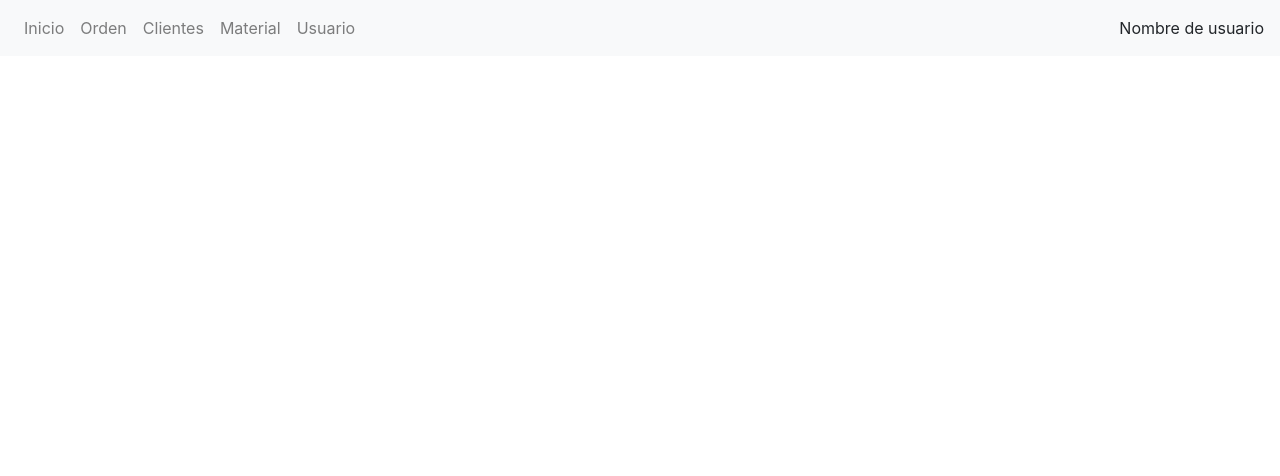
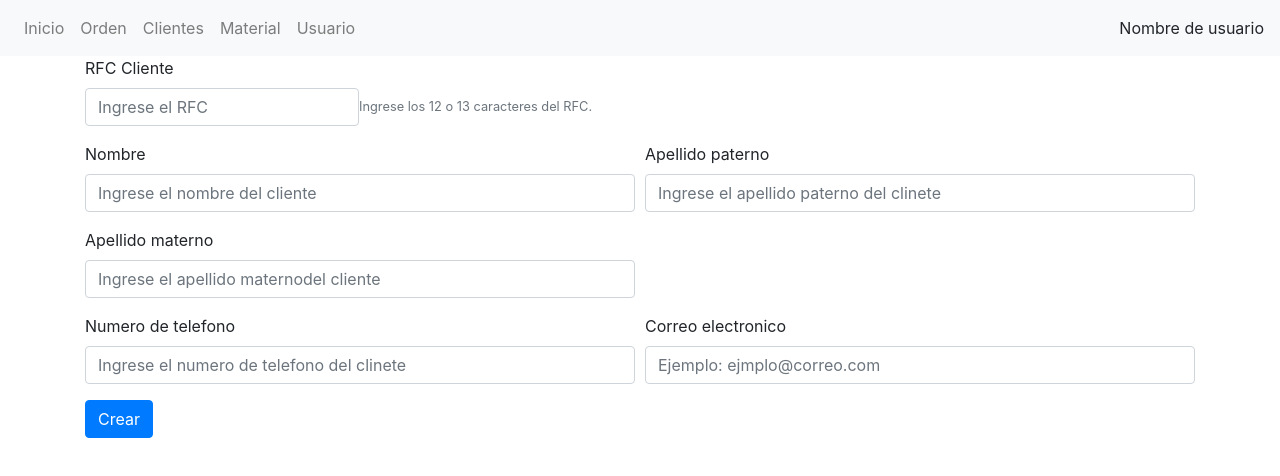
Before and after one commit to Ernesto-Vill/CFE_ANGULAR, an Angular app in the folder cfe/: page /cliente/formulario in a window 1280 px wide. Before the commit this address led to /. Shown: the top 476 px of the page. Built offline with nearby package versions, Linux system fonts and the light colour scheme.

Commit message:
Agregar y modificar clioente

```diff
--- a/cfe/src/app/app.module.ts
+++ b/cfe/src/app/app.module.ts
@@ -1,11 +1,13 @@
 import { BrowserModule } from '@angular/platform-browser';
 import { NgModule } from '@angular/core';
+import { FormsModule } from '@angular/forms'
 
 import { AppRoutingModule } from './app-routing.module';
 import { AppComponent } from './app.component';
 import { OrdenComponent } from './orden/orden.component';
 import { NavbarComponent } from './navbar/navbar.component';
 import { OrdenService } from './orden/orden.service';
+import { ClienteService } from './cliente/cliente.service';
 import { HttpClientModule } from '@angular/common/http';
 
 import { ClienteComponent } from './cliente/cliente.component';
@@ -22,7 +24,8 @@ const routes: Routes = [
   {path:'material',component:MaterialComponent},
   {path:'usuario',component:UsuarioComponent},
   {path:'cliente',component:ClienteComponent},
-  {path:'clienteformulario',component:ClienteformularioComponent},
+  {path:'cliente/formulario',component:ClienteformularioComponent},
+  {path:'cliente/formulario/:id',component:ClienteformularioComponent},
   {path:'materialformulario',component:MaterialformularioComponent},
   {path:'usuarioformulario',component:UsuarioformularioComponent},
 ]
@@ -42,9 +45,11 @@ const routes: Routes = [
     BrowserModule,
     HttpClientModule,
     AppRoutingModule,
+    FormsModule,
     RouterModule.forRoot(routes)
   ],
-  providers: [OrdenService],
+  providers: [OrdenService,
+              ClienteService],
   bootstrap: [AppComponent]
 })
 export class AppModule { }
--- a/cfe/src/app/cliente/cliente.component.html
+++ b/cfe/src/app/cliente/cliente.component.html
@@ -49,7 +49,7 @@
       <div class="dropdown-menu">
         <ul class="list-group">
           <li class="list-group-item"><a >Ver</a></li>
-          <li class="list-group-item"><a >Actualizar</a></li>
+          <li class="list-group-item" [routerLink]="['/cliente/formulario', cliente.idClient]" ><a >Actualizar</a></li>
           <li class="list-group-item" ><a (click)='delete(cliente)' >Eliminar</a></li>
         </ul>
       </div>
@@ -59,5 +59,5 @@
 
   </tbody>
 </table>
-<button type="submit" class="btn btn-secondary" routerLink="/clienteformulario">Agregar</button>
+<button type="submit" class="btn btn-secondary" routerLink="/cliente/formulario">Agregar</button>
 </div>
--- a/cfe/src/app/cliente/clienteformulario/clienteformulario.component.html
+++ b/cfe/src/app/cliente/clienteformulario/clienteformulario.component.html
@@ -3,7 +3,7 @@
   <div class="form-group">
     <label for="RFC cliente">RFC Cliente</label>
     <div class="form-inline">
-        <input type="text" class="form-control" placeholder="Ingrese el RFC">
+        <input type="text" class="form-control" [(ngModel)]="cliente.idClient" name="rfc" placeholder="Ingrese el RFC">
         <small id="RFC cliente HelpInline" class="text-muted">
           Ingrese los 12 o 13 caracteres del RFC.
         </small>
@@ -13,27 +13,31 @@
   <div class="form-row">
     <div class="form-group col-md-6">
       <label for="inputNombreCliente">Nombre</label>
-      <input type="text" class="form-control" placeholder="Ingrese el nombre del cliente">
+      <input type="text" class="form-control" [(ngModel)]="cliente.nomClient" name="nombre" placeholder="Ingrese el nombre del cliente">
     </div>
     <div class="form-group col-md-6">
       <label for="inputApellidoPaternoCliente">Apellido paterno</label>
-      <input type="text" class="form-control" placeholder="Ingrese el apellido paterno del clinete">
+      <input type="text" class="form-control" [(ngModel)]="cliente.apPaClient" name="apepa" placeholder="Ingrese el apellido paterno del clinete">
     </div>
     <div class="form-group col-md-6">
       <label for="inputApellidoMaternoCliente">Apellido materno</label>
-      <input type="text" class="form-control" placeholder="Ingrese el apellido maternodel cliente">
+      <input type="text" class="form-control" [(ngModel)]="cliente.apMaClient" name="apema" placeholder="Ingrese el apellido maternodel cliente">
     </div>
   </div>
   <div class="form-row">
     <div class="form-group col-md-6">
       <label for="inputNumeroTelefonicoCliente">Numero de telefono</label>
-      <input type="text" class="form-control" placeholder="Ingrese el numero de telefono del clinete">
+      <input type="text" class="form-control" [(ngModel)]="cliente.telClient" name="tel" placeholder="Ingrese el numero de telefono del clinete">
     </div>
     <div class="form-group col-md-6">
       <label for="inputEmalCliente">Correo electronico</label>
-      <input type="email" class="form-control" id="inputEmail4" placeholder="Ejemplo: ejmplo@correo.com">
+      <input type="email" class="form-control" id="inputEmail4" [(ngModel)]="cliente.emailClient" name="email" placeholder="Ejemplo: ejmplo@correo.com">
     </div>
   </div>
-    <button type="submit" class="btn btn-secondary" routerLink="/clienteformulario">Agregar</button>
+  <button class="btn btn-primary" role="button" (click)='create()' *ngIf="!banderaform else elseBlock">Crear</button>
+
+<ng-template #elseBlock>
+<button class="btn btn-primary" role="button" (click)='update()'>Editar</button>
+</ng-template>
 </form>
 </div>
--- a/cfe/src/app/cliente/clienteformulario/clienteformulario.component.ts
+++ b/cfe/src/app/cliente/clienteformulario/clienteformulario.component.ts
@@ -1,4 +1,8 @@
 import { Component, OnInit } from '@angular/core';
+import {Cliente} from '../cliente'
+import {ClienteService} from '../cliente.service'
+import {Router, ActivatedRoute} from '@angular/router'
+import Swal from 'sweetalert2/src/sweetalert2.js'
 
 @Component({
   selector: 'app-clienteformulario',
@@ -6,9 +10,48 @@ import { Component, OnInit } from '@angular/core';
 })
 export class ClienteformularioComponent implements OnInit {
 
-  constructor() { }
 
-  ngOnInit(): void {
+    cliente: Cliente = new Cliente()
+    banderaform:boolean;
+
+    constructor(private clienteService: ClienteService,
+    private router: Router,
+  private activatedRoute: ActivatedRoute) { }
+
+    ngOnInit() {
+      this.cargarCliente()
+    }
+
+    cargarCliente(): void{
+      this.activatedRoute.params.subscribe(params => {
+        let id = params['id']
+        if(id){
+          this.clienteService.getCliente(id).subscribe( (cliente) => this.cliente = cliente)
+          this.banderaform=true;
+        }
+        else{
+          this.banderaform=false;
+        }
+      })
+    }
+
+    create(): void {
+      this.clienteService.create(this.cliente)
+        .subscribe(cliente => {
+          this.router.navigate(['/cliente'])
+          Swal.fire('Nuevo cliente', `Cliente ${cliente.idClient} creado con éxito!`, 'success')
+        }
+        );
+    }
+
+    update():void{
+      this.clienteService.update(this.cliente)
+      .subscribe( cliente => {
+        this.router.navigate(['/cliente'])
+        Swal.fire('Cliente Actualizado', `Cliente ${cliente.idClient} actualizado con éxito!`, 'success')
+      }
+
+      )
+    }
+
   }
-
-}
--- a/cfe/src/app/cliente/clienteformulario/clienteformulario.ts
+++ /dev/null
@@ -1,2 +0,0 @@
-export class Clienteformulario {
-}
```
Also changed, not shown: 1 other file (tests, documents, lock files or other folders).
